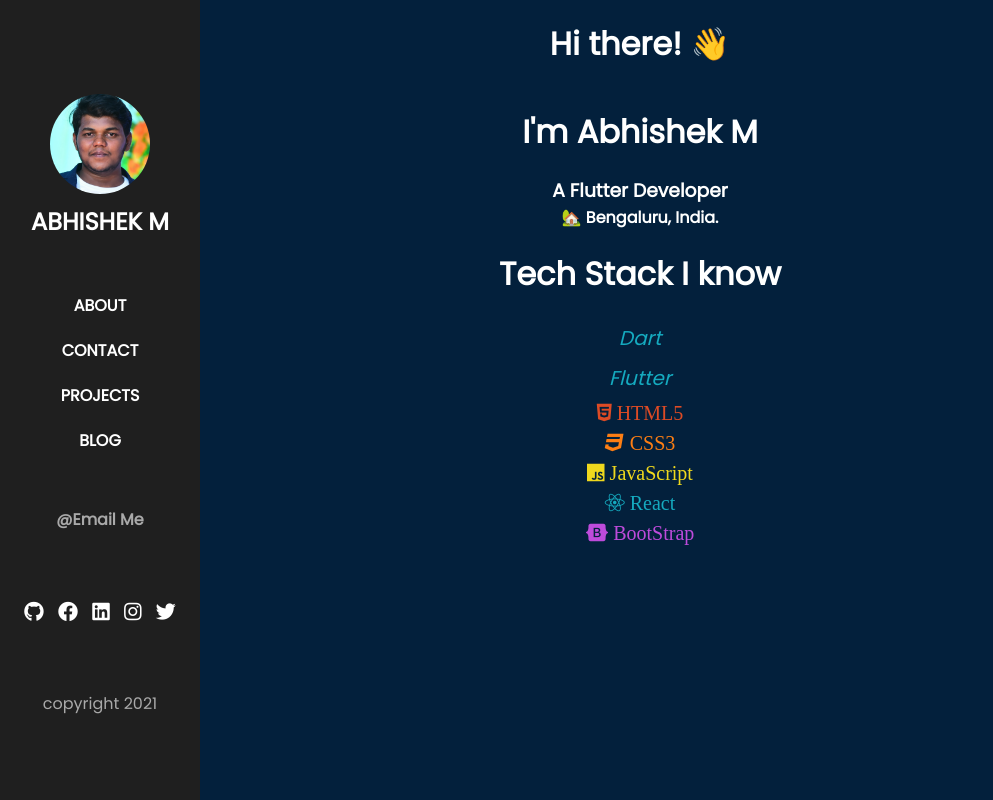
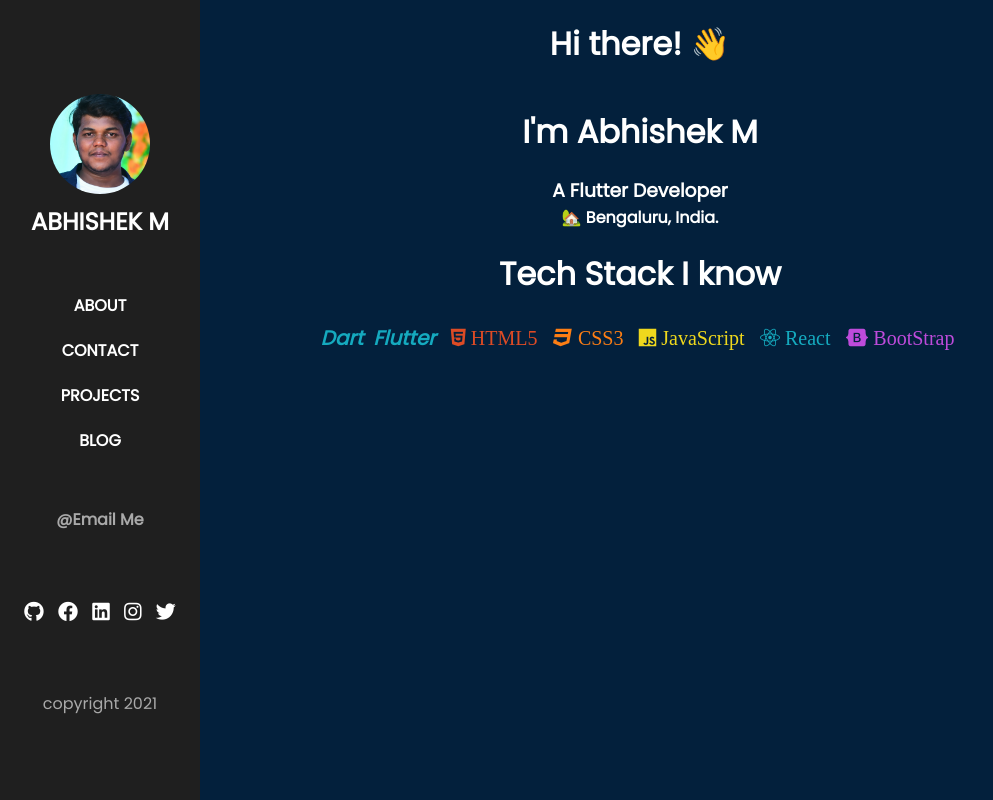
Before and after one commit to AbhishekManjunath98/Portfolio, a plain HTML site: page index.html in a window 1280 px wide. Shown: the whole page, without its empty margins (0-993 px from the left). Drawn offline with Linux system fonts and the light colour scheme.

Commit message:
Update index.html

```diff
--- a/index.html
+++ b/index.html
@@ -92,8 +92,8 @@
       <div>
         <h1>Tech Stack I know</h1>
         <div class="tech-icons"></div>
-        <i style="color: #15aabf" > Dart</i>
-        <i style="color: #15aabf" > Flutter</i>
+        <i style="color: #15aabf" ><strong>Dart</strong</i>
+          <i style="color: #15aabf" ><strong>Flutter</strong></i>
         <i style="color: #dd4b25" class="fab fa-html5"> HTML5</i>
         <i style="color: #fd7e14" class="fab fa-css3"> CSS3</i>
         <i style="color: #efd81d" class="fab fa-js"> JavaScript</i>
```
